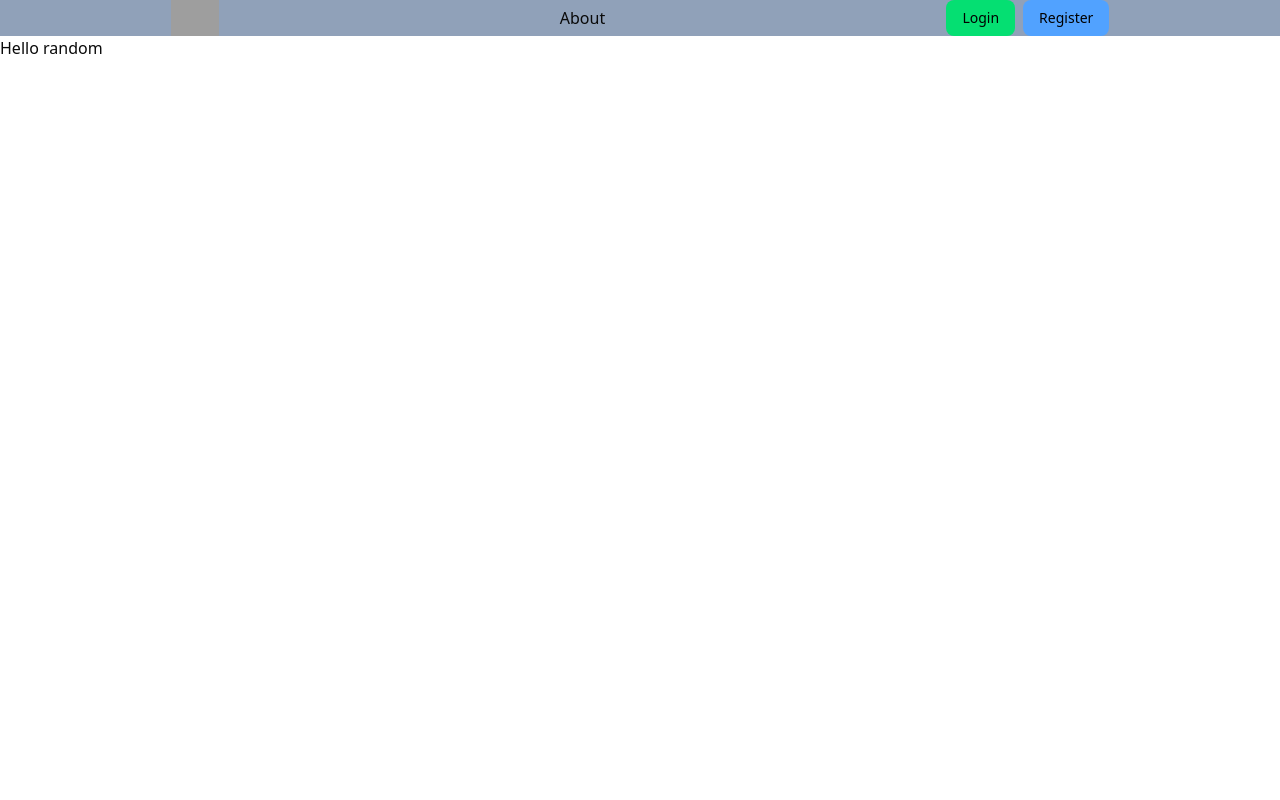
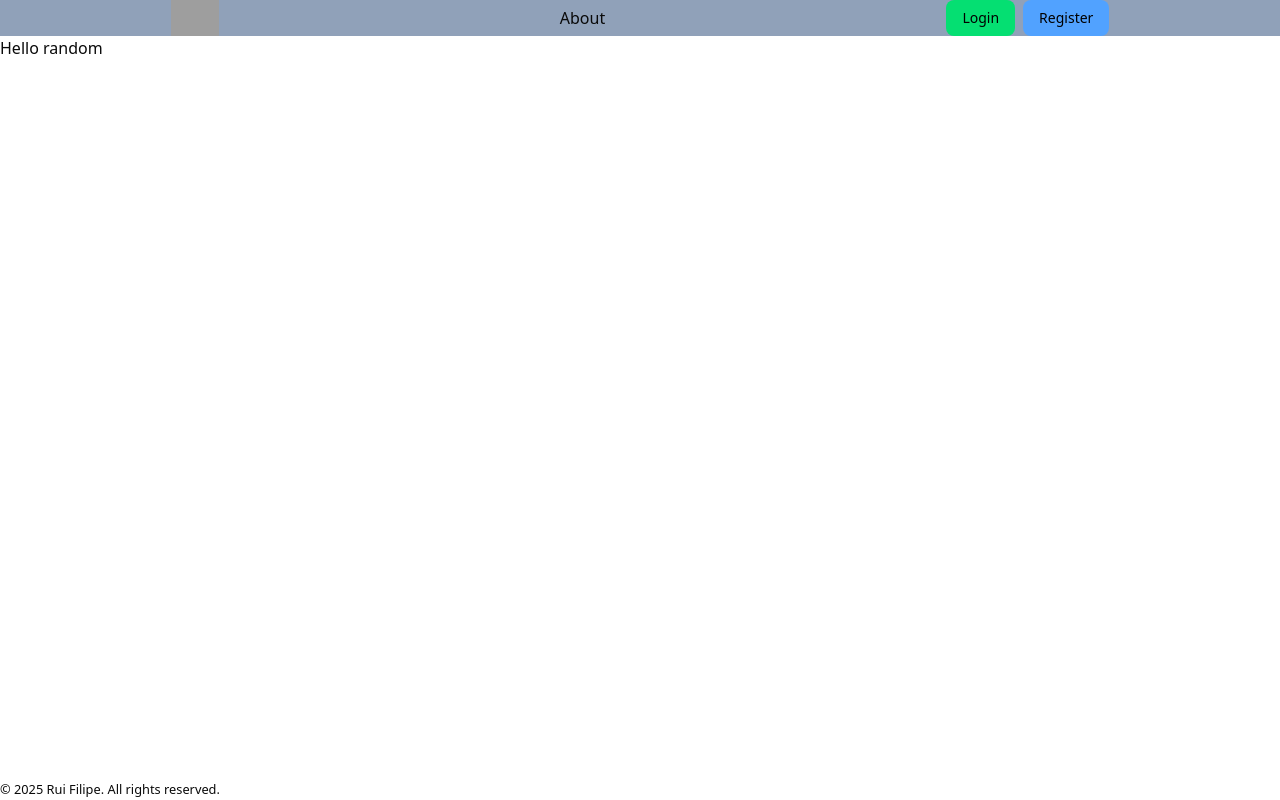
Before and after one commit to RuiMNFilipe/kanban_board, a Next.js app: page / in a window 1280 px wide. Built offline with nearby package versions, Linux system fonts and the light colour scheme; no server answers; grey boxes are pictures that could not be loaded.

Commit message:
Add Footer component and add it to layout

```diff
--- a/app/layout.tsx
+++ b/app/layout.tsx
@@ -3,6 +3,7 @@ import { Geist, Geist_Mono } from "next/font/google";
 import "./globals.css";
 import Navbar from "@/components/Navbar";
 import { auth } from "@/lib/auth";
+import Footer from "@/components/Footer";
 
 const geistSans = Geist({
   variable: "--font-geist-sans",
@@ -29,10 +30,11 @@ export default async function RootLayout({
   return (
     <html lang="en">
       <body
-        className={`${geistSans.variable} ${geistMono.variable} antialiased`}
+        className={`${geistSans.variable} ${geistMono.variable} antialiased flex flex-col min-h-screen`}
       >
         <Navbar session={session} />
-        {children}
+        <main className="flex-grow">{children}</main>
+        <Footer />
       </body>
     </html>
   );
--- /dev/null
+++ b/components/Footer.tsx
@@ -0,0 +1,9 @@
+import Link from "next/link";
+
+export default function Footer() {
+  return (
+    <footer>
+      <small>&copy; 2025 Rui Filipe. All rights reserved.</small>
+    </footer>
+  );
+}
```
